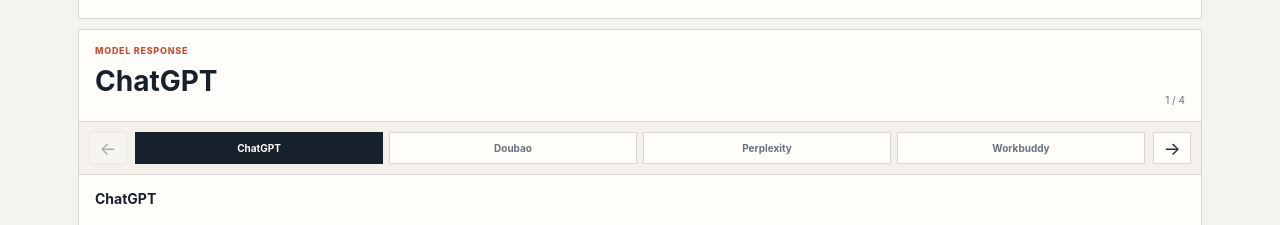
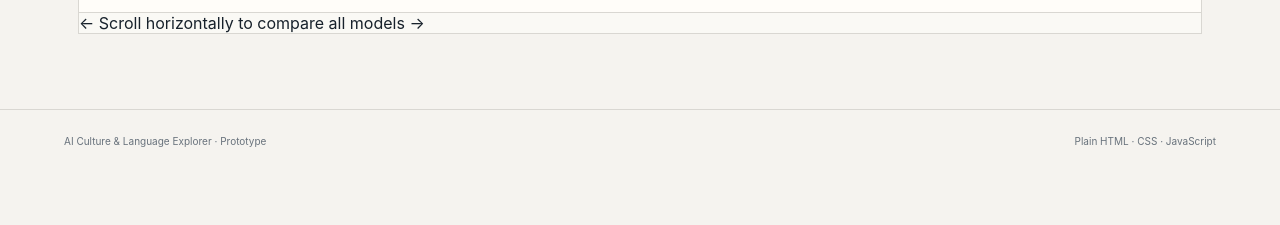
Before and after one commit to MNC31/mnc31-ai-culture-language-explorer, a plain HTML site: page index.html in a window 1280 px wide. Shown: the part 7407-7632 px from the top of the page. After the commit the page ends 7579 px from the top, so only its background shows below. Drawn offline with Linux system fonts and the light colour scheme; no server answers.

Commit message:
Make Lab model comparison a horizontal scroll carousel

```diff
--- a/index.html
+++ b/index.html
@@ -391,11 +391,7 @@
           </div>
           <div id="lab-response-count" class="lab-response-count">1 / 4</div>
         </div>
-        <div class="lab-carousel-nav">
-          <button id="lab-prev" class="lab-carousel-arrow" type="button" aria-label="Previous model">←</button>
-          <div id="lab-model-tabs" class="lab-model-tabs"></div>
-          <button id="lab-next" class="lab-carousel-arrow" type="button" aria-label="Next model">→</button>
-        </div>
+        <div class="lab-carousel-scroll-hint">← Scroll horizontally to compare all models →</div>
         <div id="lab-model-grid" class="lab-model-grid"></div>
       </div>
     </section>
```
